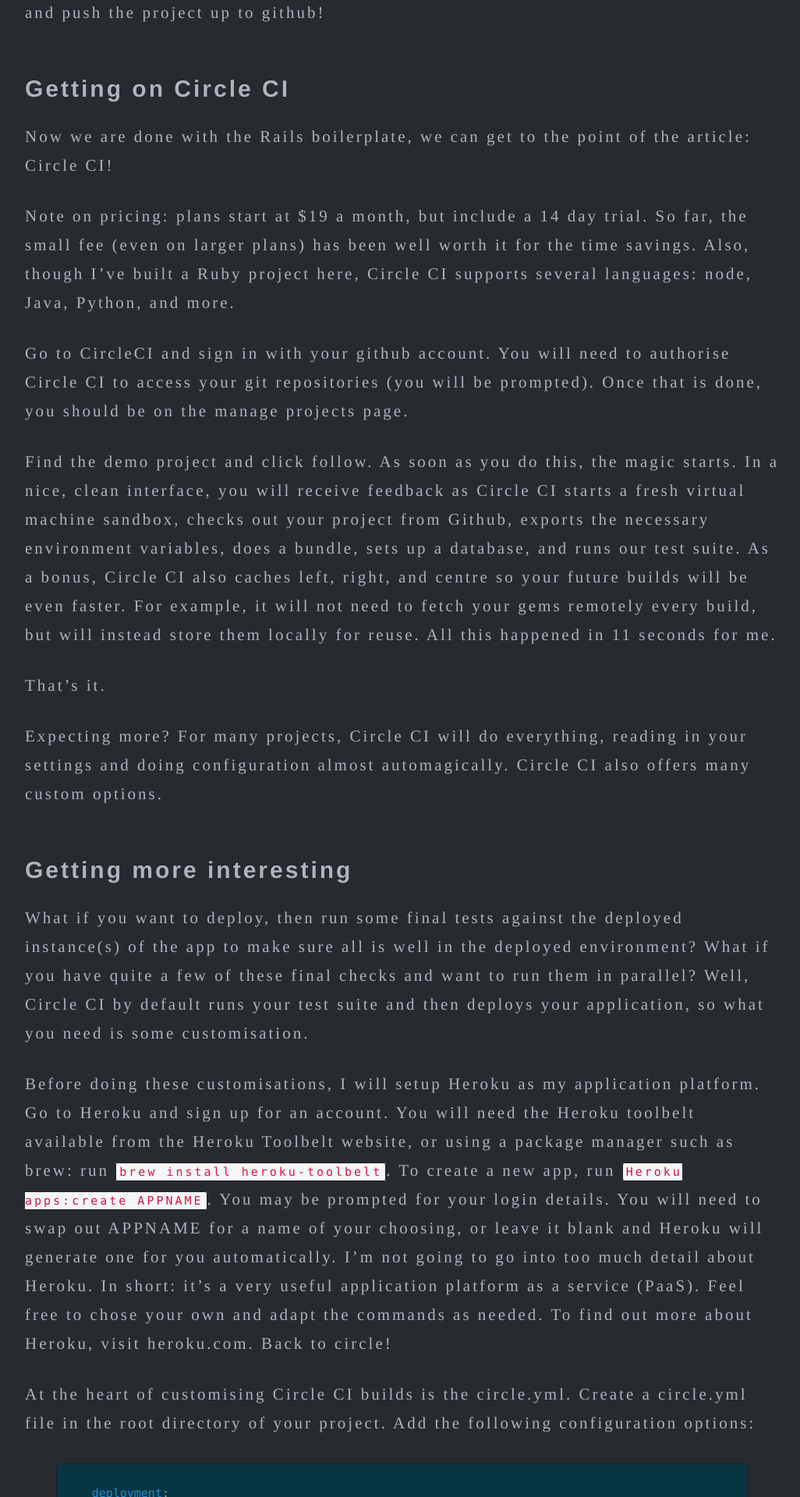
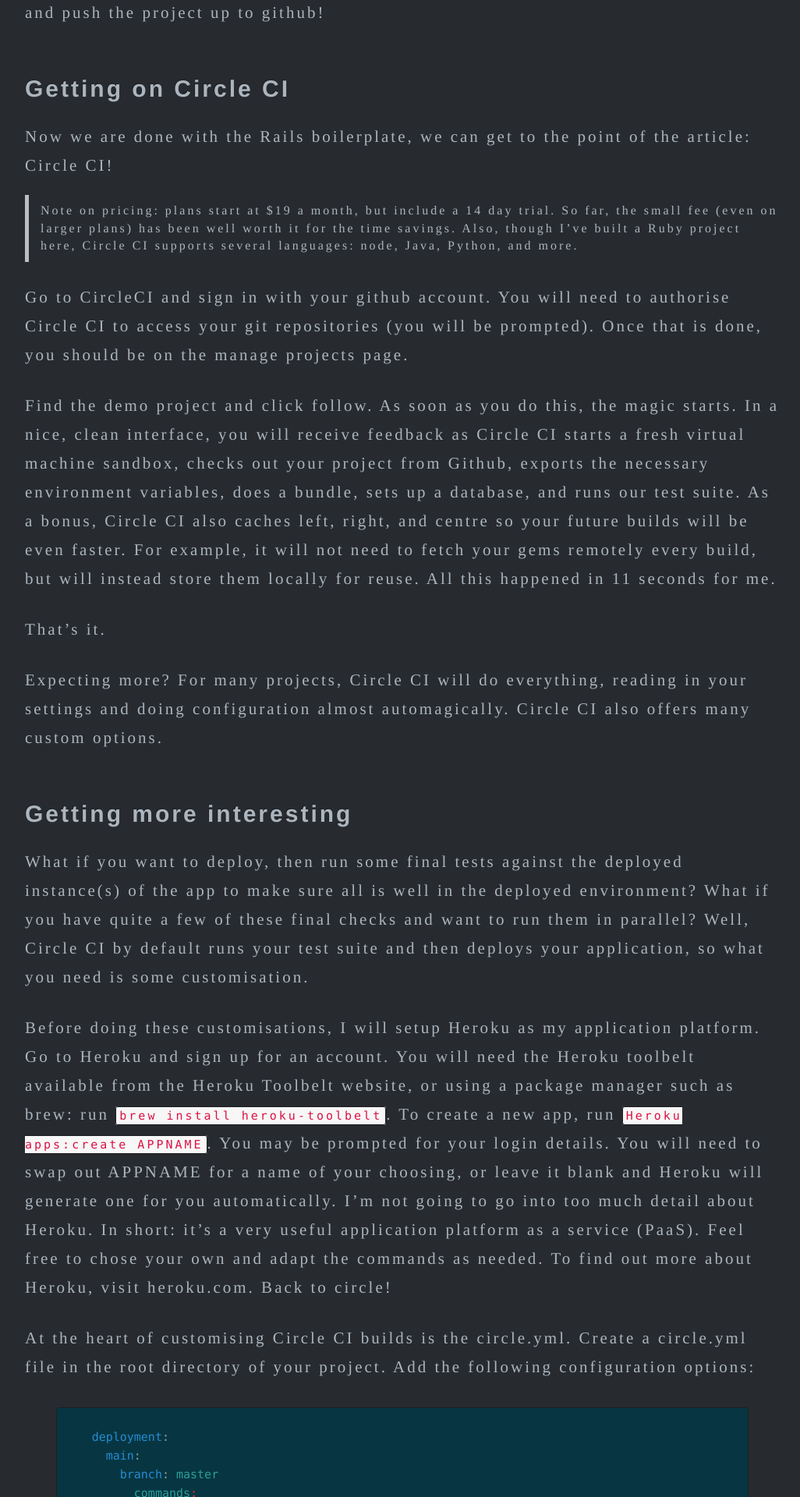
Before and after one commit to robertmackenzie/robertmackenzie.github.com, a Jekyll site: the page built from _posts/2013-04-13-circle-CI.md, in a window 1280 px wide. Shown: the part 3809-5729 px from the top of the page at 78% size, without its empty margins (124-1150 px from the left). Built offline with Jekyll 4.4.1, drawn with Linux system fonts in a browser that asks for light colours; nearby versions of some CDN libraries; library files that are not in the unit come from our copies.

```diff
--- a/_posts/2013-04-13-circle-CI.md
+++ b/_posts/2013-04-13-circle-CI.md
@@ -102,7 +102,7 @@ Getting on Circle CI
 
 Now we are done with the Rails boilerplate, we can get to the point of the article: Circle CI!
 
-Note on pricing: plans start at $19 a month, but include a 14 day trial. So far, the small fee (even on larger plans) has been well worth it for the time savings. Also, though I've built a Ruby project here, Circle CI supports several languages: node, Java, Python, and more.
+> Note on pricing: plans start at $19 a month, but include a 14 day trial. So far, the small fee (even on larger plans) has been well worth it for the time savings. Also, though I've built a Ruby project here, Circle CI supports several languages: node, Java, Python, and more.
 
 Go to CircleCI and sign in with your github account. You will need to authorise Circle CI to access your git repositories (you will be prompted). Once that is done, you should be on the manage projects page.
 
```
Also changed, not shown: other parts of _posts/2013-04-13-circle-CI.md (+1 -1 lines).
